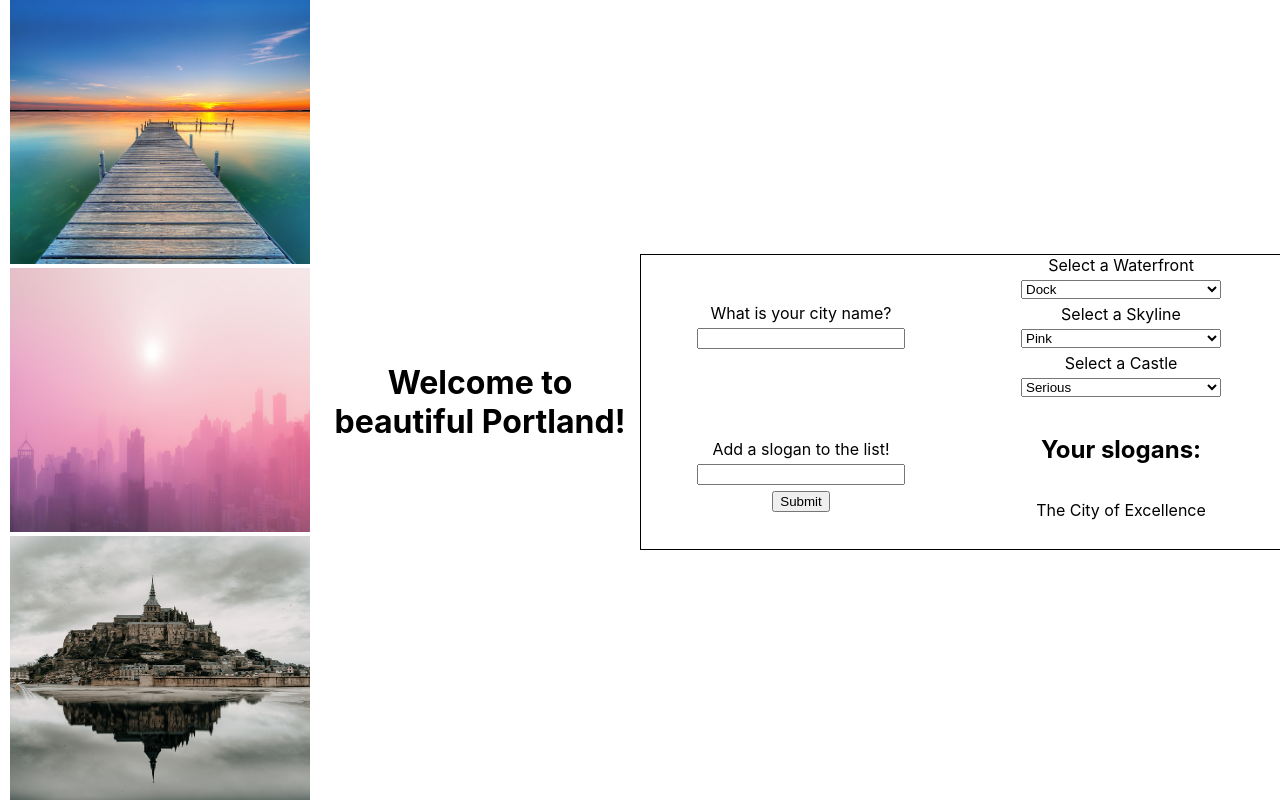
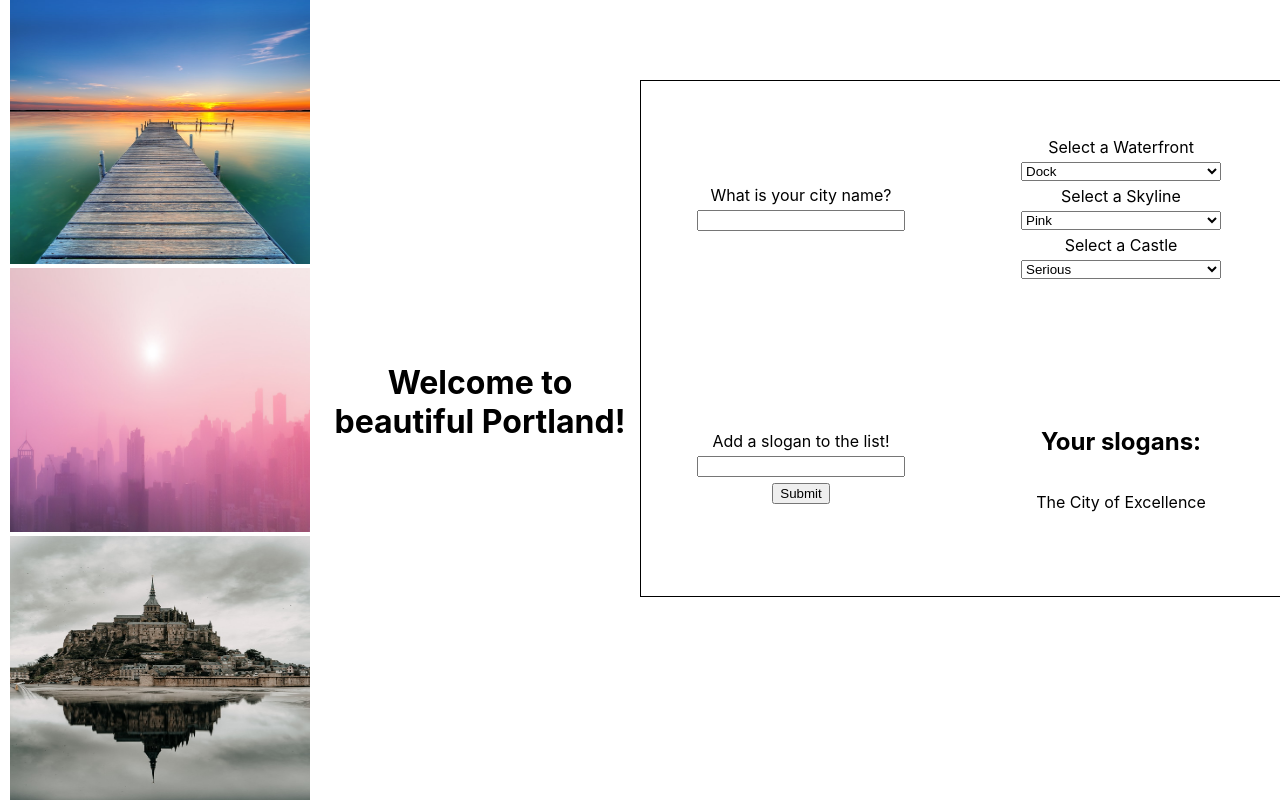
Before and after one commit to oliviaamiller/react-city-builder-half-baked, a React (Create React App) app: page / in a window 1280 px wide. Built offline with nearby package versions, Linux system fonts and the light colour scheme.

Commit message:
added form class, now rendering same as before

```diff
--- a/src/App.css
+++ b/src/App.css
@@ -36,6 +36,11 @@ select {
 .bottom {
     width: 100%;
     height: 80%;
+}
+
+.form {
+    width: 100%;
+    height: 80%;
     display: grid;
     grid-template-columns: 1fr 1fr;
     grid-template-rows: 1fr 1fr;
--- a/src/App.js
+++ b/src/App.js
@@ -23,7 +23,7 @@ function App() {
 
         Welcome to beautiful {cityName}!
       </h1>
-      <div>
+      <div className="bottom">
 
         <Form setSkylineId={setSkylineId} setWaterfrontId={setWaterfrontId} setCastleId={setCastleId} setCityName={setCityName} slogans={slogans} setSlogans={setSlogans} />
 
--- a/src/Form/Form.js
+++ b/src/Form/Form.js
@@ -14,7 +14,7 @@ export default function Form({ setCityName,
   slogans })
 
 {
-  return <div className='bottom'>
+  return <div className='form'>
     <CityNameInput setCityName={setCityName}/>
     <section className='dropdowns'>
 
```
